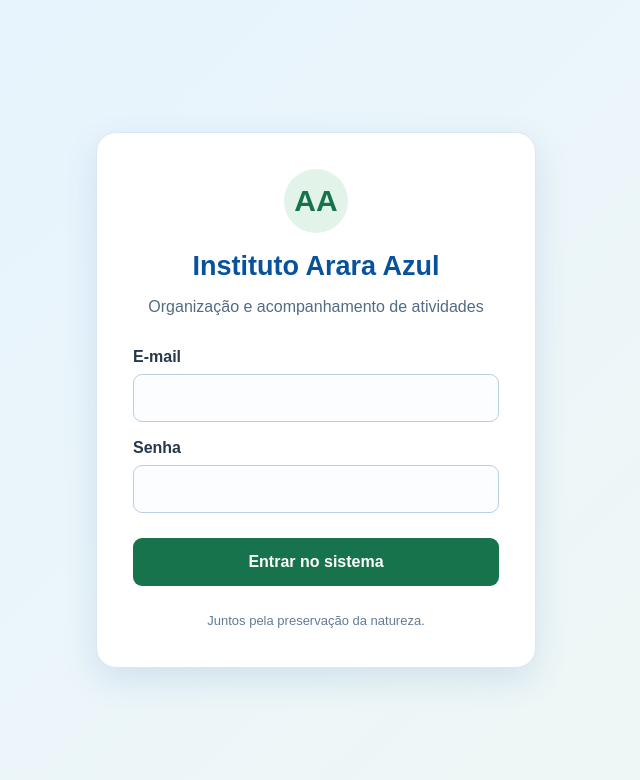
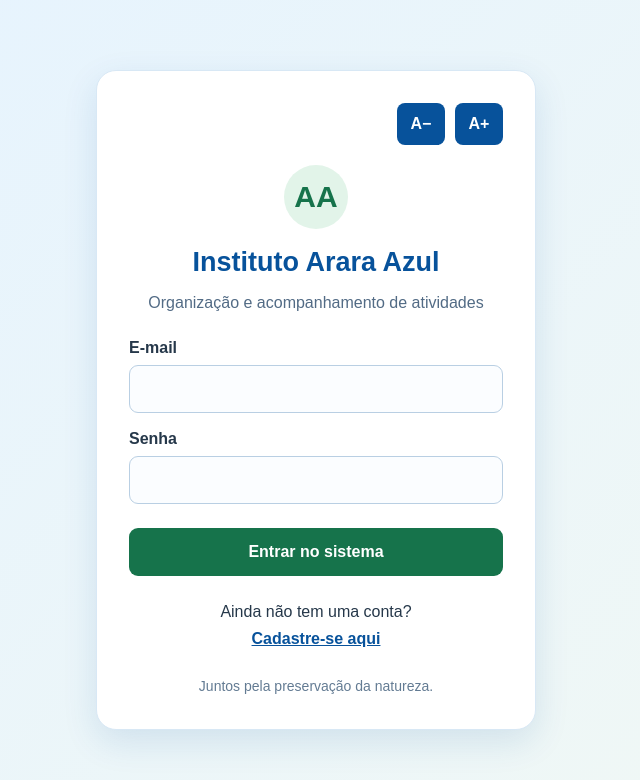
Before and after one commit to Natanaelizidro/instituto-arara-azul-mvp, a Flask app: page / in a window 1280 px wide. Shown: the top 780 px of the page, without its empty margins (324-964 px from the left). Run offline with Flask 3, Linux system fonts and the light colour scheme.

Commit message:
Adiciona link de cadastro e acessibilidade ao login

```diff
--- a/templates/login.html
+++ b/templates/login.html
@@ -8,6 +8,10 @@
     <style>
         * {
             box-sizing: border-box;
+        }
+
+        html {
+            font-size: 16px;
         }
 
         body {
@@ -25,11 +29,32 @@
         .login-container {
             width: 100%;
             max-width: 440px;
-            padding: 36px;
+            padding: 32px;
             background: white;
             border: 1px solid #d8e8f5;
             border-radius: 20px;
             box-shadow: 0 12px 35px rgba(7, 82, 155, 0.12);
+        }
+
+        .controles-acessibilidade {
+            display: flex;
+            justify-content: flex-end;
+            gap: 10px;
+            margin-bottom: 20px;
+        }
+
+        .controles-acessibilidade button {
+            width: 48px;
+            min-height: 42px;
+            margin: 0;
+            padding: 8px;
+            border: none;
+            border-radius: 8px;
+            background: #07529b;
+            color: white;
+            font-size: 16px;
+            font-weight: bold;
+            cursor: pointer;
         }
 
         .marca {
@@ -54,7 +79,7 @@
         }
 
         .subtitulo {
-            margin: 12px 0 28px;
+            margin: 12px 0 24px;
             color: #526b85;
             line-height: 1.6;
             text-align: center;
@@ -63,7 +88,6 @@
         label {
             display: block;
             margin: 17px 0 8px;
-            color: #26384a;
             font-weight: bold;
         }
 
@@ -75,36 +99,33 @@
             border-radius: 9px;
             background: #fbfdff;
             color: #26384a;
-            font-size: 16px;
+            font-family: inherit;
+            font-size: 1rem;
         }
 
-        input:focus-visible {
-            outline: 3px solid #c4e1ff;
-            border-color: #0868c9;
+        input:focus-visible,
+        button:focus-visible,
+        a:focus-visible {
+            outline: 3px solid #f0a500;
+            outline-offset: 3px;
         }
 
-        button {
+        .botao-entrar {
             width: 100%;
             min-height: 48px;
-            margin-top: 25px;
+            margin-top: 24px;
             padding: 13px;
             border: none;
             border-radius: 9px;
             background: #16734b;
             color: white;
-            font-size: 16px;
+            font-size: 1rem;
             font-weight: bold;
             cursor: pointer;
-            transition: background 0.2s;
         }
 
-        button:hover {
+        .botao-entrar:hover {
             background: #105b3a;
-        }
-
-        button:focus-visible {
-            outline: 3px solid #f0a500;
-            outline-offset: 3px;
         }
 
         .mensagem {
@@ -115,21 +136,37 @@
             line-height: 1.5;
         }
 
+        .cadastro {
+            margin-top: 22px;
+            text-align: center;
+            line-height: 1.7;
+        }
+
+        .cadastro a {
+            color: #07529b;
+            font-weight: bold;
+            text-decoration: underline;
+        }
+
+        .cadastro a:hover {
+            color: #16734b;
+        }
+
         .rodape {
-            margin: 25px 0 0;
+            margin: 24px 0 0;
             color: #637b93;
             text-align: center;
-            font-size: 13px;
+            font-size: 0.875rem;
             line-height: 1.5;
         }
 
         @media (max-width: 480px) {
             .login-container {
-                padding: 26px 20px;
+                padding: 24px 20px;
             }
 
             h1 {
-                font-size: 24px;
+                font-size: 1.5rem;
             }
         }
     </style>
@@ -137,6 +174,22 @@
 
 <body>
     <main class="login-container">
+
+        <div class="controles-acessibilidade"
+             role="group"
+             aria-label="Controles de tamanho das letras">
+
+            <button type="button" id="diminuir-letras"
+                    aria-label="Diminuir letras" title="Diminuir letras">
+                A−
+            </button>
+
+            <button type="button" id="aumentar-letras"
+                    aria-label="Aumentar letras" title="Aumentar letras">
+                A+
+            </button>
+        </div>
+
         <div class="marca" aria-hidden="true">AA</div>
 
         <h1>Instituto Arara Azul</h1>
@@ -172,12 +225,86 @@
                 required
             >
 
-            <button type="submit">Entrar no sistema</button>
+            <button class="botao-entrar" type="submit">
+                Entrar no sistema
+            </button>
         </form>
+
+        <p class="cadastro">
+            Ainda não tem uma conta?<br>
+            <a href="{{ url_for('cadastro') }}">
+                Cadastre-se aqui
+            </a>
+        </p>
 
         <p class="rodape">
             Juntos pela preservação da natureza.
         </p>
+
     </main>
+
+    <script>
+        const botaoAumentar =
+            document.getElementById("aumentar-letras");
+
+        const botaoDiminuir =
+            document.getElementById("diminuir-letras");
+
+        const tamanhoPadrao = 16;
+        const tamanhoMinimo = 12;
+        const tamanhoMaximo = 24;
+
+        let tamanhoAtual = tamanhoPadrao;
+
+        try {
+            const salvo = localStorage.getItem("tamanhoFonte");
+
+            if (salvo !== null) {
+                const valor = Number(salvo);
+
+                if (
+                    Number.isFinite(valor) &&
+                    valor >= tamanhoMinimo &&
+                    valor <= tamanhoMaximo
+                ) {
+                    tamanhoAtual = valor;
+                }
+            }
+        } catch (erro) {
+            // A página continua funcionando sem armazenamento.
+        }
+
+        function aplicarTamanho() {
+            document.documentElement.style.fontSize =
+                tamanhoAtual + "px";
+
+            try {
+                localStorage.setItem(
+                    "tamanhoFonte",
+                    String(tamanhoAtual)
+                );
+            } catch (erro) {
+                // O ajuste continua funcionando nesta página.
+            }
+        }
+
+        botaoAumentar.addEventListener("click", function () {
+            tamanhoAtual = Math.min(
+                tamanhoAtual + 2,
+                tamanhoMaximo
+            );
+            aplicarTamanho();
+        });
+
+        botaoDiminuir.addEventListener("click", function () {
+            tamanhoAtual = Math.max(
+                tamanhoAtual - 2,
+                tamanhoMinimo
+            );
+            aplicarTamanho();
+        });
+
+        aplicarTamanho();
+    </script>
 </body>
 </html>
```
